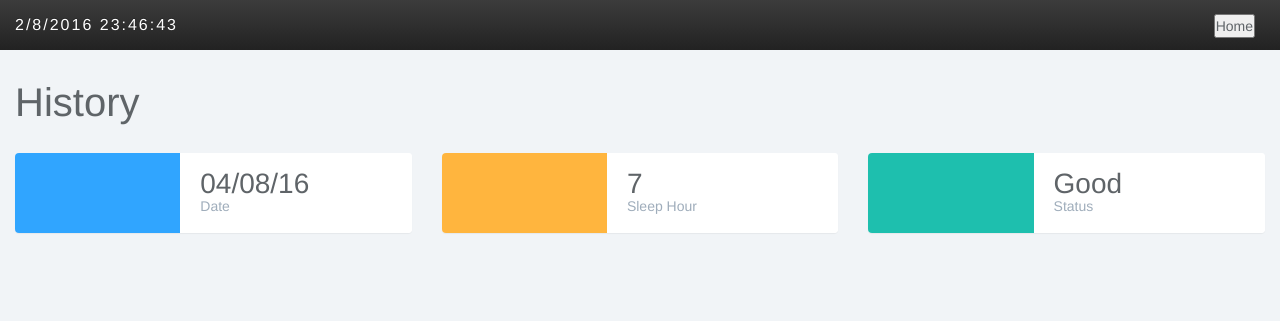
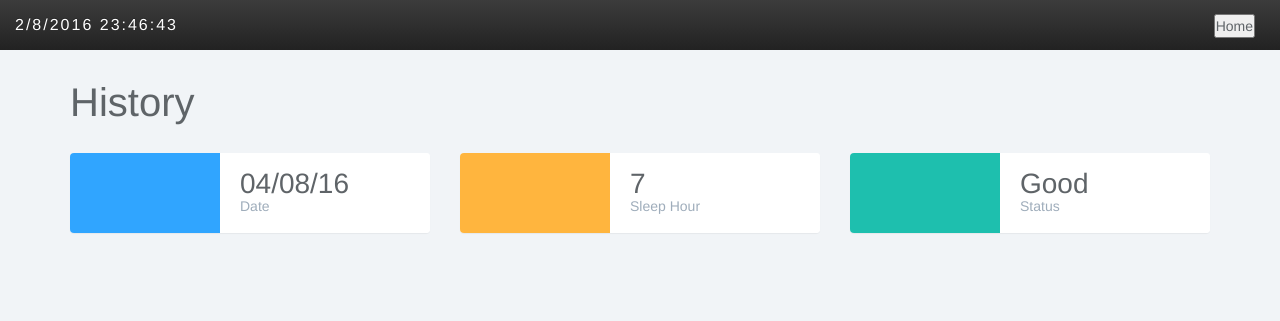
Before and after one commit to ExponentialExceed/SmartBed, a React app: page software/frontend/history.html in a window 1280 px wide. Built offline with nearby package versions, Linux system fonts and the light colour scheme.

Commit message:
add container

```diff
--- a/software/frontend/history.html
+++ b/software/frontend/history.html
@@ -28,7 +28,7 @@
 			</div>
 	</nav>
 
-	<div class="col-sm-12 col-lg-12 main">
+	<div class="container">
 		<div class="row">
 			<div class="col-lg-12">
 				<h1 class="page-header">History</h1>
```
Also changed, not shown: software/frontend/index.html (+1 -1 lines), software/frontend/tables.html (+3 -1 lines), software/frontend/charts.html (line endings or trailing spaces), software/frontend/css/smartbus.css (added).
